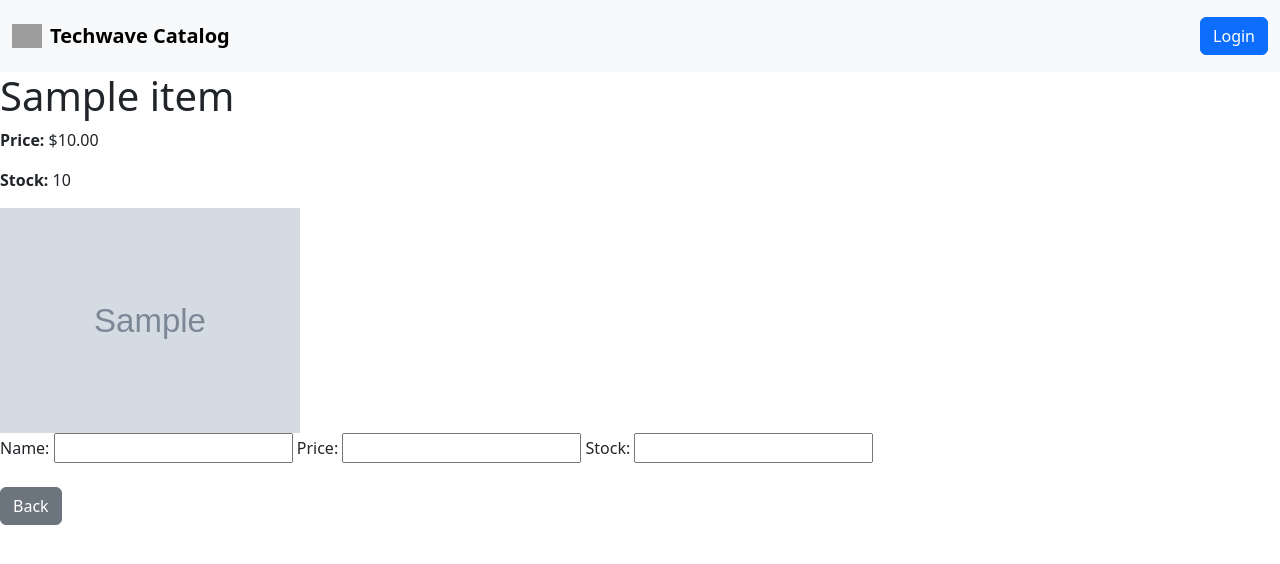
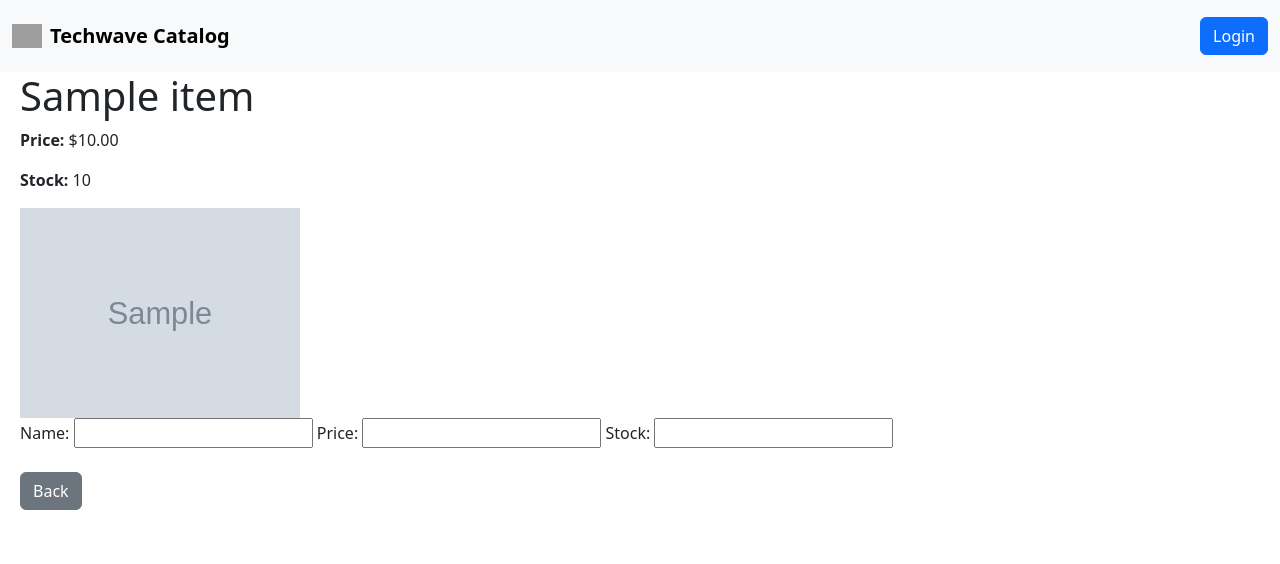
Before and after one commit to kz4killua/techwave, a Django app: template catalog/templates/catalog/item_detail.html in a window 1280 px wide. Shown: the top 564 px of the page. Run offline with Django 5.2, Linux system fonts and the light colour scheme; the template is opened without the code that fills it: values that come from a table or form of the project are taken from there, others are empty; tables that the repository leaves empty hold one stand-in row (values such as "Sample post"); grey boxes marked "Sample" are stand-in pictures; grey boxes are pictures that could not be loaded.

Commit message:
Fixed padding for item details page

```diff
--- a/catalog/templates/catalog/item_detail.html
+++ b/catalog/templates/catalog/item_detail.html
@@ -4,22 +4,20 @@
 {% endblock %}
 
 {% block main %}
-    <h1>{{ item.name }}</h1>
-    <p><strong>Price:</strong> ${{ item.price }}</p>
-    <p><strong>Stock:</strong> {{ item.stock }}</p>
+    <h1 style="padding-left: 20px;">{{ item.name }}</h1>
+    <p style="padding-left: 20px;"><strong>Price:</strong> ${{ item.price }}</p>
+    <p style="padding-left: 20px;"><strong>Stock:</strong> {{ item.stock }}</p>
     {% if item.image %}
-        <img src="{{ item.image.url }}" alt="{{ item.name }}" style="max-width: 300px; max-height: 300px;">
+        <img src="{{ item.image.url }}" alt="{{ item.name }}" style="max-width: 300px; max-height: 300px; padding-left: 20px;">
     {% else %}
-        <p>No image available.</p>
+        <p style="padding-left: 20px;">No image available.</p>
     {% endif %}
-    <form method="post" enctype="multipart/form-data">
+    <form method="post" enctype="multipart/form-data" style="padding-left: 20px;">
         {% csrf_token %}
-        <!-- Render all fields except the image field -->
         {{ form.non_field_errors }}
         {{ form.name.label_tag }} {{ form.name }}
         {{ form.price.label_tag }} {{ form.price }}
         {{ form.stock.label_tag }} {{ form.stock }}
-
         <br><br>
         <a class="btn btn-secondary" href="{% url 'catalog:item_list' %}">Back</a>
     </form>
```
